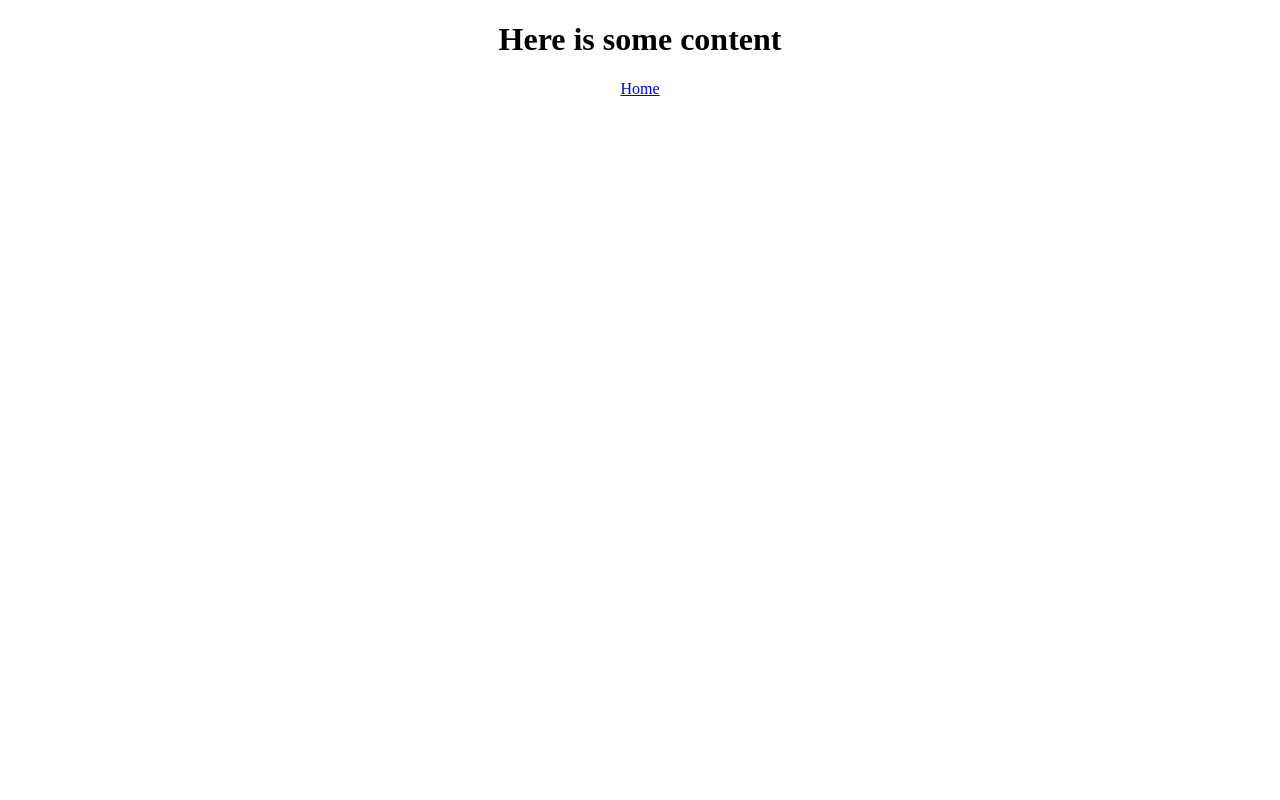
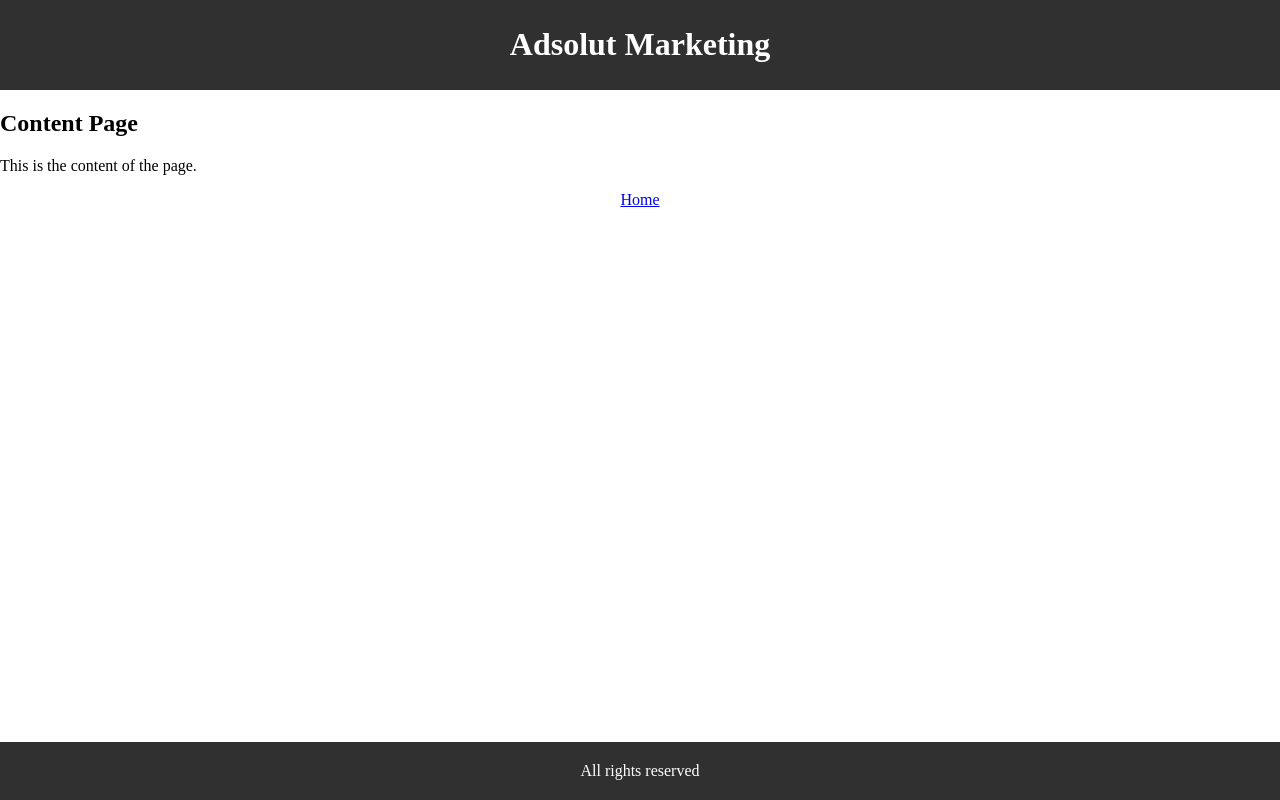
Before and after one commit to RicardoCreates/Adsolut, a plain HTML site: page contentPage.html in a window 1280 px wide. Drawn offline with Linux system fonts and the light colour scheme.

Commit message:
outsource head and foot

```diff
--- a/contentPage.html
+++ b/contentPage.html
@@ -3,11 +3,20 @@
 <head>
     <meta charset="UTF-8">
     <meta name="viewport" content="width=device-width, initial-scale=1.0">
-    <link rel="stylesheet" href="content.css">
-    <title>Document</title>
+    <link rel="stylesheet" href="styles.css">
+    <title>Content Page</title>
 </head>
 <body>
-    <h1>Here is some content</h1>
-    <a href="/">Home</a>
+    <main>
+        <header>
+            <h1>Adsolut Marketing</h1>
+        </header>
+        <section>
+            <h2>Content Page</h2>
+            <p>This is the content of the page.</p>
+            <a href="/">Home</a>
+        </section>
+    </main>
+    <footer>All rights reserved</footer>
 </body>
 </html>
--- a/styles.css
+++ b/styles.css
@@ -14,7 +14,10 @@ h1 {
 }
 
 a {
+    display: block;
     text-align: center;
+    margin: 0 auto;
+    width: fit-content;
 }
 
 header {
```
Also changed, not shown: footer.html (added, +1 -0 lines), header.html (added, +3 -0 lines), index.html (+11 -4 lines).
